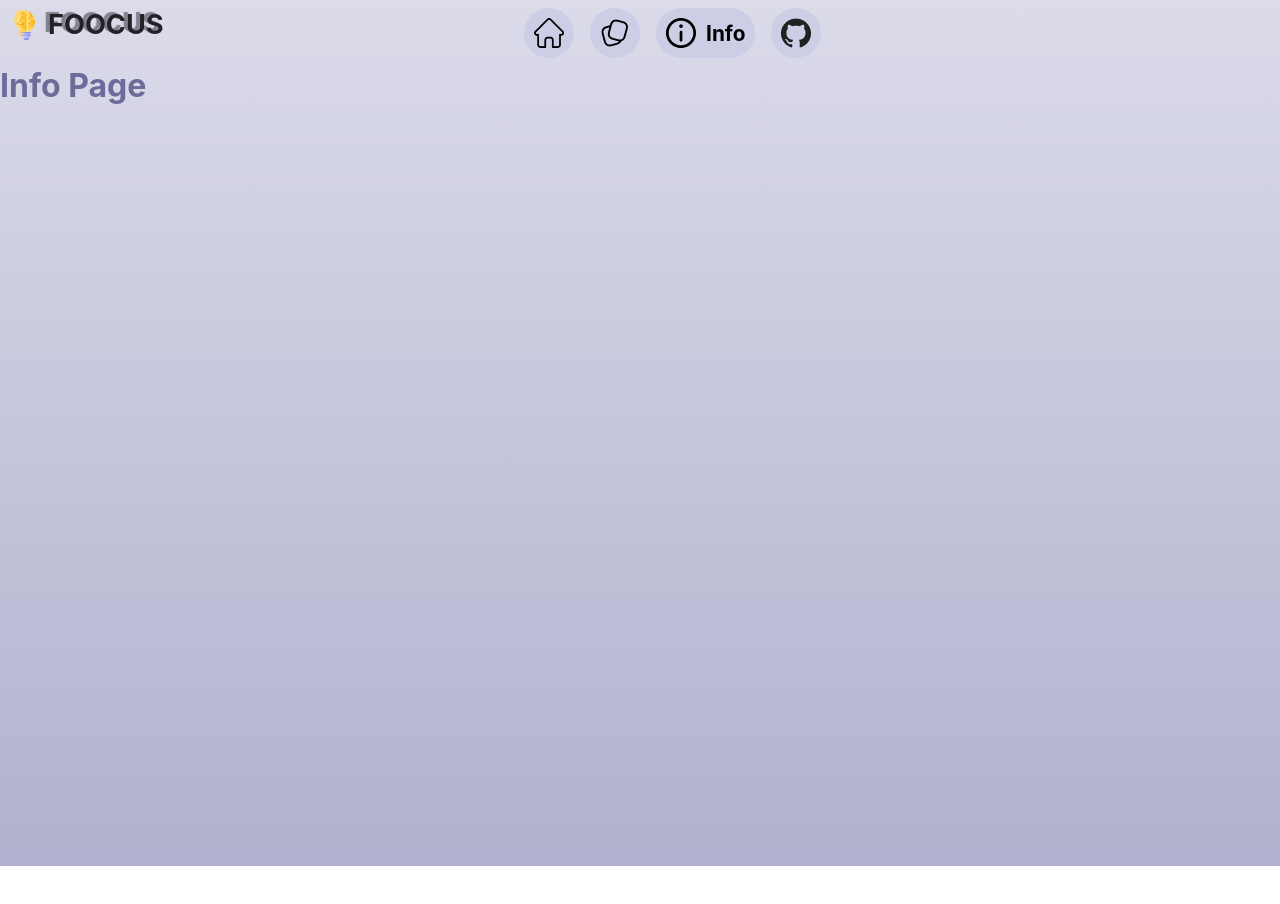
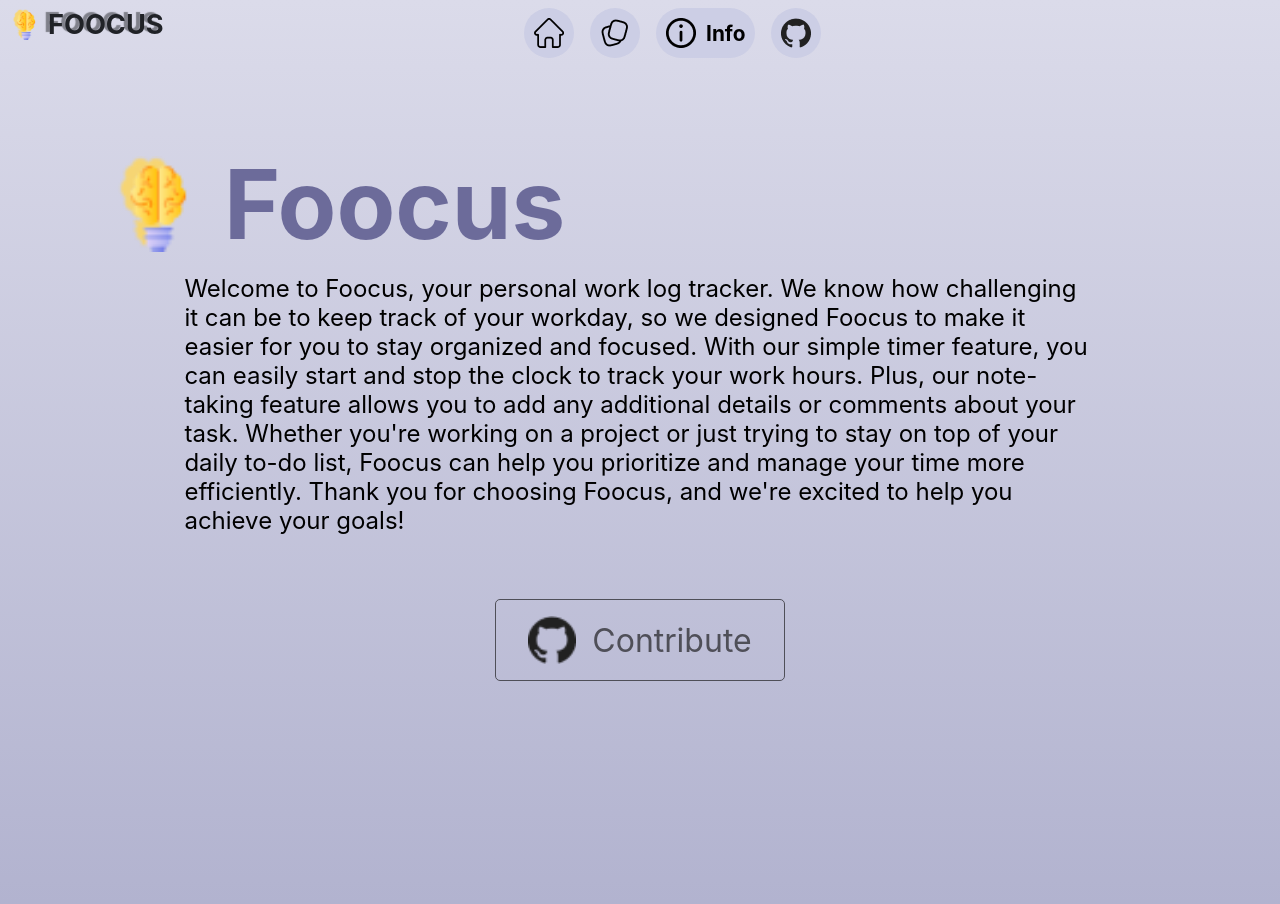
Before and after one commit to 1447bits/foocus, a React app: page /info in a window 1280 px wide. Before the commit the page ends 866 px from the top, so only its background shows below. Built offline with nearby package versions, Linux system fonts and the light colour scheme.

Commit message:
designed info page

```diff
--- a/src/components/Nav.js
+++ b/src/components/Nav.js
@@ -11,12 +11,13 @@ import { motion } from "framer-motion";
 
 export function Nav(props) {
 
+    // declare useLocation hool
     const location = useLocation()
 
+    // inifially current page will be fetched from url path
+    // then at each navigation the local storage will be used to set the current page
     const [page, setpage] = useState(location.pathname)
     const [currpage, setcurrpage] = useState(location.pathname)
-    // const [page, setpage] = useState(localStorage.getItem("page"))
-    // const [currpage, setcurrpage] = useState(localStorage.getItem("page"))
 
     const navIconStyles = {
         height: "50px",
@@ -47,7 +48,6 @@ export function Nav(props) {
             </div>
         </Link>
         <div id="nav-icons" style={{ display: "flex", marginLeft: "calc((50vw - (200px + (1em * 5)))", gap: "1em" }}>
-            {/* <Link to="/" onClick={() => setcurrpage("/")}> */}
             <Link to="/" onClick={() => {
                 setcurrpage("/")
                 localStorage.setItem("page", "/")
--- a/src/pages/Info.js
+++ b/src/pages/Info.js
@@ -1,8 +1,26 @@
 import React from "react";
 import "../styles/Info.css"
+import githubIcon from "../icons/nav-github.png"
+import FocusIcon from "../icons/focus-icon.png"
 
 export default function Info(props) {
     return <div id="Info">
-        <h1>Info Page</h1>
+
+        <div id="info-container">
+            <span id="infopg-icon">
+                <img src={FocusIcon} />
+                <h1 id='info-title'>Foocus</h1>
+            </span>
+
+            <span id="info-info">
+                <p>Welcome to Foocus, your personal work log tracker. We know how challenging it can be to keep track of your workday, so we designed Foocus to make it easier for you to stay organized and focused. With our simple timer feature, you can easily start and stop the clock to track your work hours. Plus, our note-taking feature allows you to add any additional details or comments about your task. Whether you're working on a project or just trying to stay on top of your daily to-do list, Foocus can help you prioritize and manage your time more efficiently. Thank you for choosing Foocus, and we're excited to help you achieve your goals!</p>
+            </span>
+
+            <span id="info-Contribute-Btn">
+                <img src={githubIcon} />
+                Contribute
+            </span>
+        </div>
+
     </div>
 }
--- a/src/styles/Info.css
+++ b/src/styles/Info.css
@@ -1,3 +1,55 @@
 #Info {
     min-height: 100vh;
 }
+
+#info-container {
+    margin-inline: auto;
+    margin-top: 10vh;
+    padding-inline: 5%;
+    max-width: 1200px;
+}
+
+#infopg-icon {
+    font-size: 3em;
+    font-weight: bold;
+    color: rgba(87, 96, 117, 1);
+    text-shadow: -4px -2px 1px 0px rgba(32, 34, 39, 0.49);
+    display: flex;
+    gap: 0.5em;
+    align-items: center;
+}
+
+#infopg-icon>img {
+    height: 2em;
+    width: 2em;
+}
+
+#info-info {
+    margin-inline: auto;
+    display: block;
+    width: 85%;
+    margin-top: 0.5em;
+    font-size: calc(1em + 8px);
+}
+
+#info-Contribute-Btn:hover {
+    box-shadow: 0px 0px 10px rgba(124, 128, 143, 0.411);
+}
+#info-Contribute-Btn {
+    display: flex;
+    justify-content: center;
+    align-items: center;
+    margin-top: 8vh;
+    font-size: 2em;
+    color: #4F4F58;
+    padding: 0.5em 1em;
+    width: fit-content;
+    margin-inline: auto;
+    border-radius: 5px;
+    border: 1px solid #4F4F58;
+    gap: 0.5em;
+}
+#info-Contribute-Btn > img {
+    width: 1.5em;
+    height: 1.5em;
+}
```
Also changed, not shown: src/index.js (+4 -3 lines).
